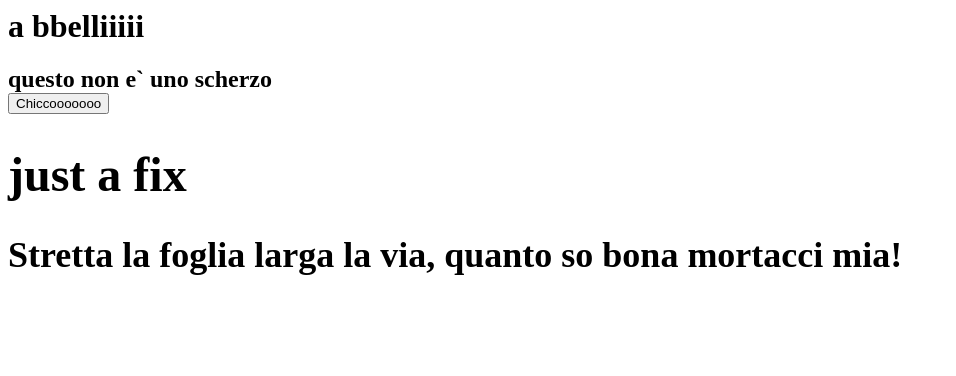
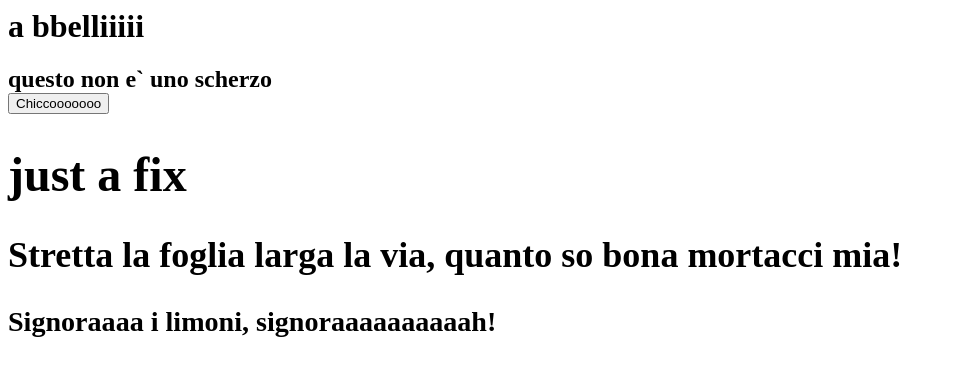
Before and after one commit to MarmottaTuonante/provegit2, a plain HTML site: page index.html in a window 1280 px wide. Shown: the whole page, without its empty margins (0-956 px from the left). Drawn offline with Linux system fonts and the light colour scheme.

Commit message:
I limoniiiiii from Master

```diff
--- a/index.html
+++ b/index.html
@@ -11,6 +11,7 @@
                 <label for="button"><button>Chiccooooooo</button></label>
                 <h1>just a fix</h1>
                 <h2>Stretta la foglia larga la via, quanto so bona mortacci mia!</h2>
+                <h3>Signoraaaa i limoni, signoraaaaaaaaaah!</h3>
             </header>
         </main>
     </body>
```
